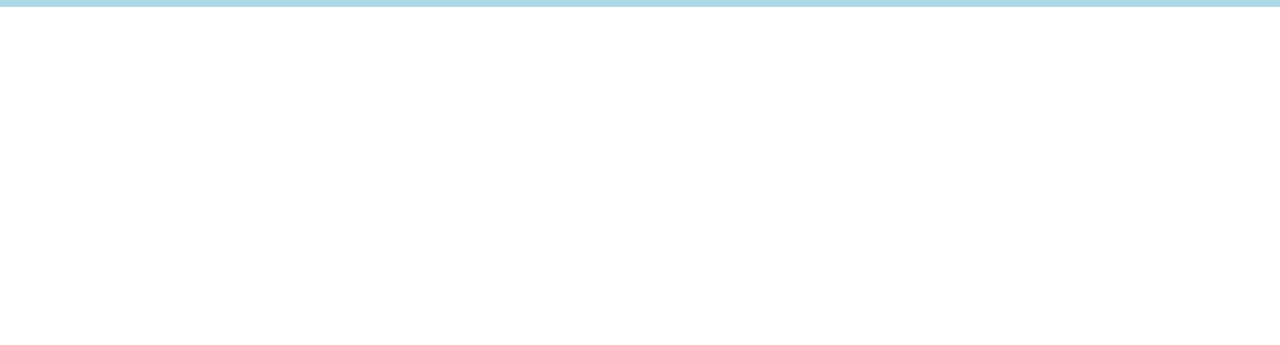
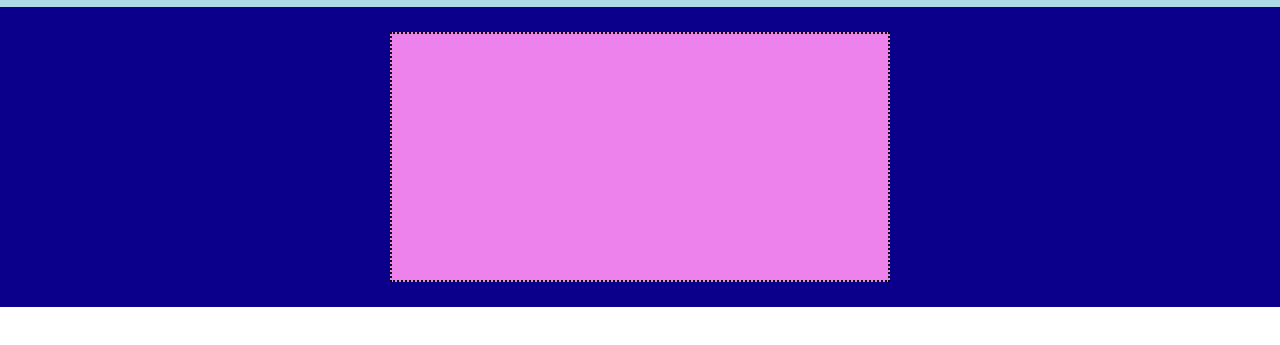
Before and after one commit to NicolaVerlato/htmlcss-struttura-discord, a plain HTML site: page index.html in a window 1280 px wide. Shown: the part 43-388 px from the top of the page. Drawn offline with Linux system fonts and the light colour scheme.

Commit message:
header bottom

```diff
--- a/css/style.css
+++ b/css/style.css
@@ -11,9 +11,6 @@
 }
 
 /* header */
-header{
-
-}
 
 /* header-top */
 .header-top{
@@ -50,3 +47,20 @@ nav{
     text-align: right;
     padding-right: 5px;
 }
+
+/* header bottom */
+.header-bottom{
+    background-color: #0a008b;
+    display: flex;
+    justify-content: center;
+    align-items: center;
+
+    /* test */
+    height: 300px;
+}
+.jumbotron{
+    width: 500px;
+    height: 250px;
+    background-color: #ee82ed;
+    border: 2px dotted black;
+}
--- a/index.html
+++ b/index.html
@@ -39,7 +39,9 @@
             </div>
            <!-- header bottom -->
             <div class="header-bottom">
+                <div class="jumbotron">
 
+                </div>
             </div>
         </header>
 
```
